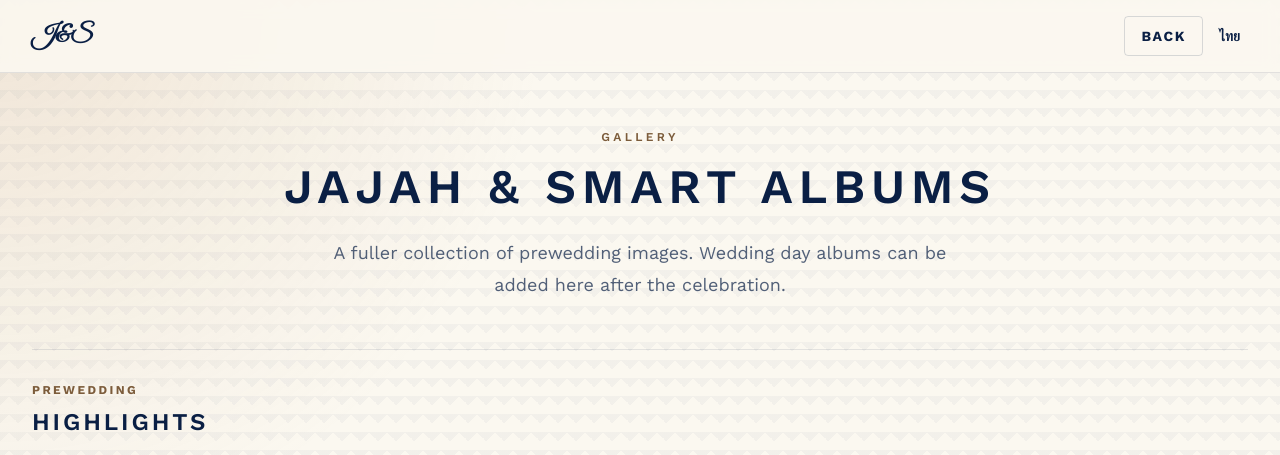
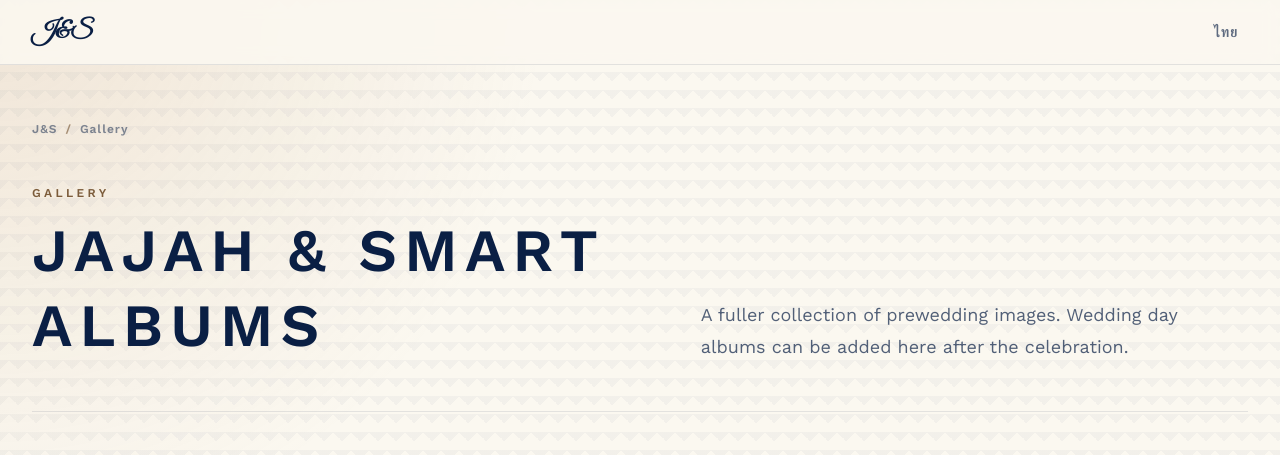
Before and after one commit to santasaktr-dev/wedding, a Next.js app: page /gallery in a window 1280 px wide. Shown: the top 455 px of the page. Built offline with nearby package versions, Linux system fonts and the light colour scheme; no server answers; the database is empty.

Commit message:
refine gallery navigation layout

```diff
--- a/app/gallery/page.tsx
+++ b/app/gallery/page.tsx
@@ -1,4 +1,3 @@
-/* eslint-disable @next/next/no-img-element */
 import Link from "next/link";
 
 import { getPublicGalleryAlbums } from "../../lib/cms/server";
@@ -15,19 +14,20 @@
       lang={isThai ? "th" : "en"}
       style={isThai ? { fontFamily: "var(--font-kanit), ui-sans-serif, system-ui, sans-serif" } : undefined}
     >
-      <header className="border-b border-[#0A1F44]/10 bg-[#FBF8F0]/90 px-4 py-4 backdrop-blur sm:px-6 lg:px-8">
+      <header className="border-b border-[#0A1F44]/10 bg-[#FBF8F0]/90 px-4 py-3.5 backdrop-blur sm:px-6 lg:px-8">
         <nav className="mx-auto flex max-w-7xl items-center justify-between" aria-label="Gallery navigation">
-          <Link className="script-display text-2xl font-semibold leading-none" href="/">
+          <Link
+            aria-label={isThai ? "กลับเว็บไซต์" : "Back to website"}
+            className="gallery-brand-link script-display text-2xl font-semibold leading-none transition-opacity hover:opacity-70 focus-visible:outline-2 focus-visible:outline-offset-4 focus-visible:outline-[#7C5C3B]"
+            href="/#gallery"
+          >
             J&S
           </Link>
-          <div className="ml-auto flex items-center gap-2" data-testid="gallery-header-actions">
+          <div className="ml-auto flex items-center gap-3" data-testid="gallery-header-actions">
             <Link
-              className="inline-flex min-h-10 items-center rounded border border-[#0A1F44]/15 px-3 text-sm font-bold uppercase tracking-[0.12em] transition hover:border-[#7C5C3B] hover:text-[#7C5C3B] sm:px-4"
-              href="/#gallery"
+              className="rounded-full px-2.5 py-2 text-xs font-semibold tracking-[0.08em] text-[#0A1F44]/65 transition hover:bg-[#D6C8A5]/20 hover:text-[#7C5C3B] focus-visible:outline-2 focus-visible:outline-offset-2 focus-visible:outline-[#7C5C3B] sm:text-sm"
+              href={isThai ? "/gallery" : "/gallery?lang=th"}
             >
-              {isThai ? "กลับหน้าแรก" : "Back"}
-            </Link>
-            <Link className="px-2 text-sm font-semibold" href={isThai ? "/gallery" : "/gallery?lang=th"}>
               {isThai ? "EN" : "ไทย"}
             </Link>
           </div>
@@ -36,19 +36,31 @@
 
       <section className="px-4 py-14 sm:px-6 lg:px-8">
         <div className="mx-auto max-w-7xl">
-          <div className="mx-auto max-w-3xl text-center">
-            <p className="mb-3 text-xs font-semibold uppercase tracking-[0.28em] text-[#7C5C3B]">
-              {isThai ? "แกลเลอรี" : "Gallery"}
-            </p>
-            <h1 className="luxury-heading text-4xl font-semibold leading-tight md:text-5xl">
-              {isThai ? "อัลบั้มของ Jajah & Smart" : "Jajah & Smart Albums"}
-            </h1>
-            <p className="mx-auto mt-5 max-w-2xl text-lg leading-8 text-[#0A1F44]/70">
+          <div className="mb-12">
+            <nav aria-label={isThai ? "เส้นทางหน้า" : "Breadcrumb"} className="text-xs font-semibold tracking-[0.08em] text-[#0A1F44]/50" data-testid="gallery-breadcrumb">
+              <Link className="transition-colors hover:text-[#7C5C3B]" href="/#gallery">
+                J&amp;S
+              </Link>
+              <span className="px-2 text-[#7C5C3B]/65">/</span>
+              <span>{isThai ? "แกลเลอรี" : "Gallery"}</span>
+            </nav>
+          </div>
+
+          <div className="grid items-end gap-8 border-b border-[#0A1F44]/10 pb-12 md:grid-cols-[1.05fr_0.95fr] md:gap-16">
+            <div>
+              <p className="mb-3 text-xs font-semibold uppercase tracking-[0.28em] text-[#7C5C3B]">
+                {isThai ? "แกลเลอรี" : "Gallery"}
+              </p>
+              <h1 className="luxury-heading max-w-3xl text-4xl font-semibold leading-tight md:text-6xl">
+                {isThai ? "อัลบั้มของ Jajah & Smart" : "Jajah & Smart Albums"}
+              </h1>
+            </div>
+            <p className="max-w-xl text-base leading-8 text-[#0A1F44]/70 md:justify-self-end md:text-lg">
               {isThai ? "รวมภาพพรีเวดดิ้งของเรา และสามารถเพิ่มอัลบั้มวันงานได้หลังจบการเฉลิมฉลอง" : "A fuller collection of prewedding images. Wedding day albums can be added here after the celebration."}
             </p>
           </div>
 
-          <div className="mt-12 space-y-14">
+          <div className="mt-14 space-y-16">
             {albums.map((album) => (
               <section
                 className="border-t border-[#0A1F44]/10 pt-8"
```
Also changed, not shown: 1 other file (tests, documents, lock files or other folders).
